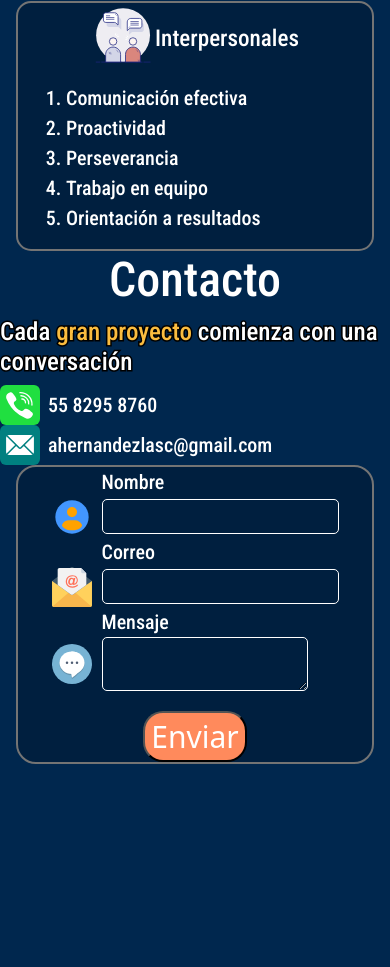
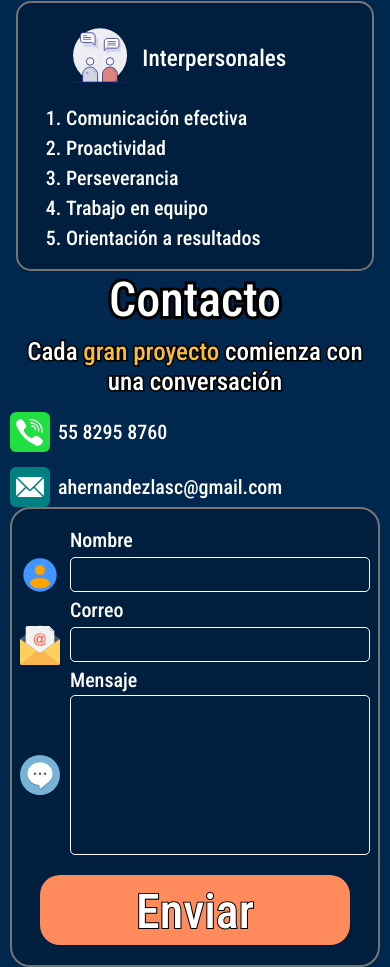
Before and after one commit to adrianlascurain/portfolio, a plain HTML site: page index.html in a window 390 px wide. Shown: the part 605-1572 px from the top of the page. Before the commit the page ends 1369 px from the top, so only its background shows below. Drawn offline with nearby package versions, Linux system fonts and the light colour scheme.

Commit message:
contact form styles for mobile view are applied

```diff
--- a/css/style.css
+++ b/css/style.css
@@ -6,6 +6,7 @@
     --ecard-color: #001F3F;
     --card-border-color: #747474;
     --card-inner-bg: #DADADA;
+    --font: "Roboto condensed",sans-serif;
     box-sizing: border-box;
 }
 
@@ -26,7 +27,7 @@ body{
 
 #dev-name{
     color: white;
-    font-family: "Roboto condensed",sans-serif;
+    font-family: var(--font);
     font-weight: bold;
     font-size: 28px;
     -webkit-text-stroke: 6px black;
@@ -35,7 +36,7 @@ body{
 
 #dev-title{
     color: var(--orange);
-    font-family: "Roboto condensed",sans-serif;
+    font-family: var(--font);
     font-weight: 500;
     font-size: 24px;
     -webkit-text-stroke: 6px black;
@@ -52,6 +53,11 @@ body{
     width: 100%;
     height: 100%;
     border-radius: 50%;
+}
+
+#education-container{
+    margin-right: auto;
+    margin-left: auto;
 }
 
 .education-card{
@@ -75,7 +81,7 @@ body{
 }
 
 .education-title{
-    font-family: "Roboto condensed",sans-serif;
+    font-family: var(--font);
     font-size: 24px;
     font-weight: bold;
     color: white;
@@ -109,9 +115,11 @@ body{
 
 .sub-section{
     color: white;
-    font-family: "Roboto condensed",sans-serif;
+    font-family: var(--font);
     font-size: 48px;
     font-weight: 500;
+    -webkit-text-stroke: 6px black;
+    paint-order: stroke fill;
 }
 
 /* #skills-container{
@@ -123,7 +131,13 @@ body{
     justify-content: center;
     align-items: center;
     color: white;
-    font-family: "Roboto condensed",sans-serif;
+    font-family: var(--font);
+    width: 90%;
+    margin-top: 20px;
+}
+
+.skills-title figure{
+    margin-right: 10px;
 }
 
 #social-skills{
@@ -134,18 +148,29 @@ body{
 
 .social-skills-list li{
     color: white;
-    font-family: "Roboto condensed",sans-serif;
+    font-family: var(--font);
     font-size: 20px;
     font-weight: 500;
 
 }
 
+#contact-container{
+    flex-wrap: wrap;
+}
+
+#contact-information{
+    max-width: 600px;
+    margin-left: 10px;
+    margin-right: 10px;
+}
+
 #contact-phrase{
     color: white;
-    font-family: "Roboto condensed",sans-serif;
+    font-family: var(--font);
     -webkit-text-stroke: 3px black;
     paint-order: stroke fill;
     font-size: 25px;
+    text-align: center;
 }
 
 .emphasis{
@@ -155,6 +180,7 @@ body{
 .contact-media{
     display: flex;
     align-items: center;
+    margin-top: 15px;
 }
 
 .contact-logo-frame{
@@ -170,7 +196,7 @@ body{
 
 .contact-media-text{
     color: white;
-    font-family: "Roboto condensed",sans-serif;
+    font-family: var(--font);
     font-size: 20px;
 }
 
@@ -178,7 +204,9 @@ body{
     background-color: var(--ecard-color);
     border-radius: 20px;
     border: 2px solid var(--card-border-color);
-    justify-content: center;
+    max-width: 635px;
+    margin-right: 10px;
+    margin-left: 10px;
 }
 
 .img-ipt-container{
@@ -202,9 +230,13 @@ body{
     height: 35px;
 }
 
+#contact-form{
+    width: 85%;
+}
+
 #contact-form label{
     color: white;
-    font-family: "Roboto condensed",sans-serif;
+    font-family: var(--font);
     font-weight: 500;
     font-size: 20px;
     margin-left: 50px;
@@ -214,13 +246,33 @@ body{
     border-radius: 5px;
     background-color: var(--ecard-color);
     border: 1px solid white;
+    flex-grow: 1;
+    color: white;
+}
+
+#contact-form textarea{
+    resize: none;
+    height: 160px;
+}
+
+#send-container{
+    max-width: 310px;
+    min-width: 280px;
 }
 
 #send-btn{
     margin-top: 20px;
+    margin-bottom: 20px;
     background-color: #FF8A5C;
     color: white;
     display: block;
     border-radius: 20px;
-    font-size: 30px;
+    font-size: 48px;
+    font-weight: 500;
+    font-family: var(--font);
+    border: none;
+    -webkit-text-stroke: 2px black;
+    paint-order: stroke fill;
+    width: 100%;
+    height: 70px;
 }
--- a/index.html
+++ b/index.html
@@ -103,8 +103,8 @@
 
             </div>
 
-            <div id="contact-form-container" class="d-flex mx-3">
-                <form id="contact-form" class="mx-auto" action="">
+            <div id="contact-form-container" class="d-flex">
+                <form id="contact-form" class="mx-2 mt-3 w-100" action="">
                     <label for="name-ipt">Nombre</label>
                     <div class="img-ipt-container">
                         <figure class="img-ipt-frame">
@@ -129,7 +129,10 @@
                         <textarea name="" id="message-ipt"></textarea>
                     </div>
 
-                    <button id="send-btn" class="mx-auto">Enviar</button>
+                    <div id="send-container" class="mx-auto">
+                        <button id="send-btn" >Enviar</button>
+                    </div>
+
 
                 </form>
             </div>
```
